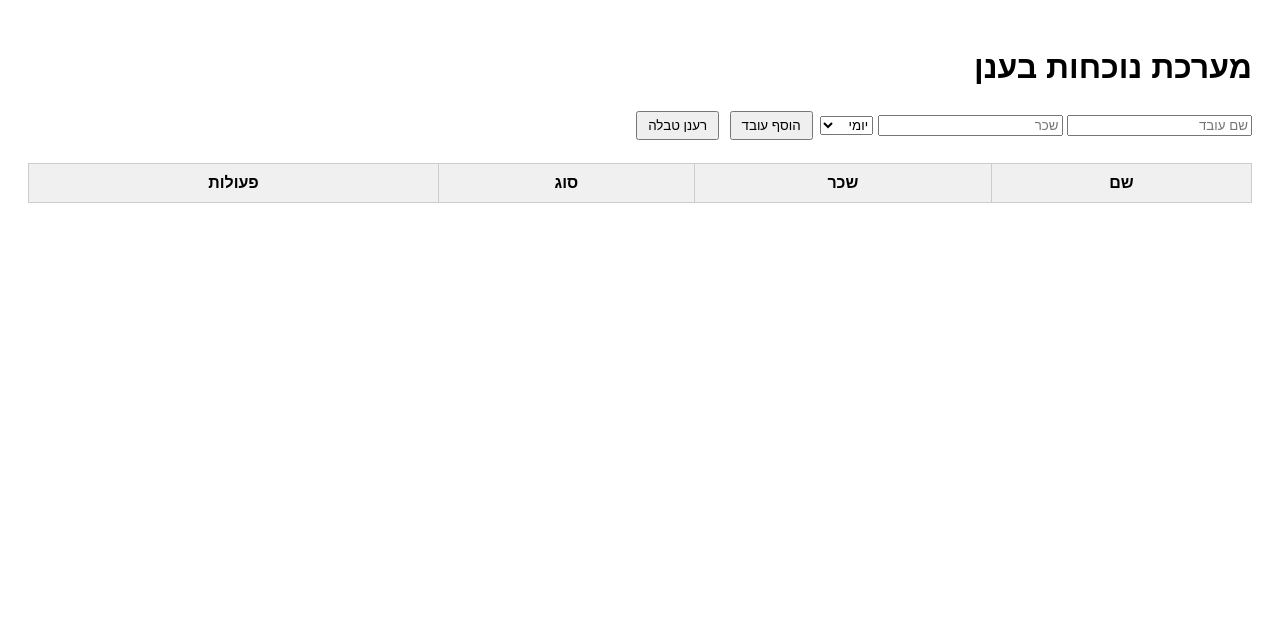
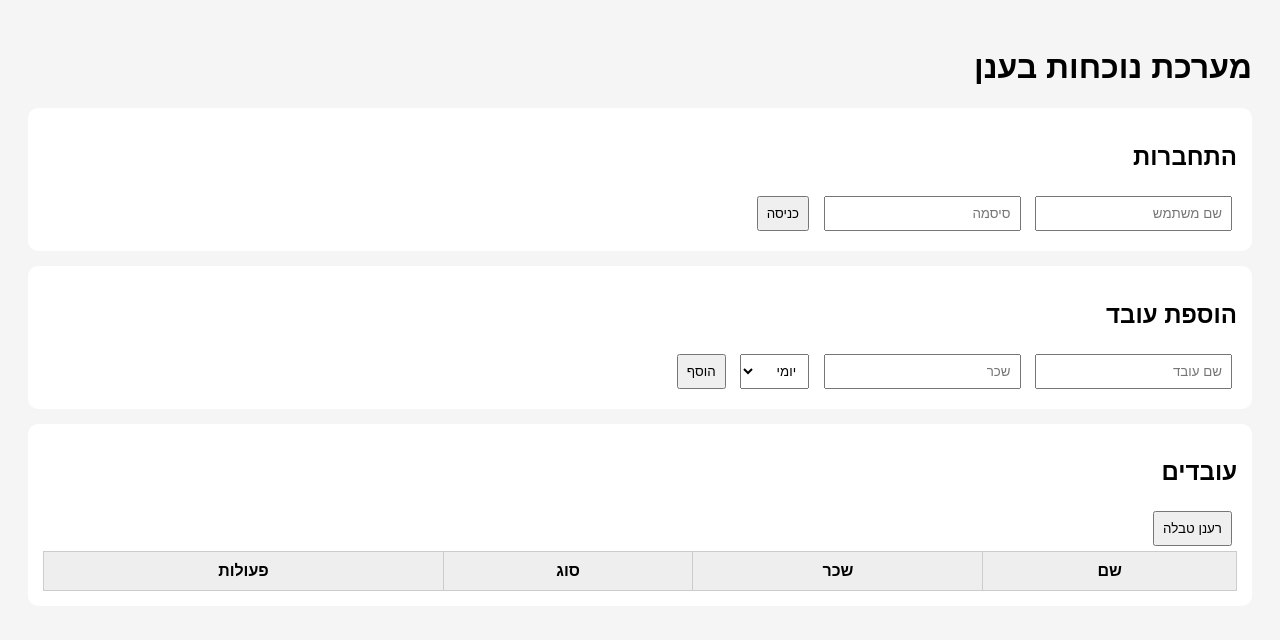
Before and after one commit to b0548545673-ops/attendance-system, a Flask app: page / in a window 1280 px wide. Shown: the top 640 px of the page. Run offline with Flask 3, Linux system fonts and the light colour scheme; data that the repository does not hold is empty; some libraries are stand-ins or nearby versions.

Commit message:
full system ui

```diff
--- a/templates/index.html
+++ b/templates/index.html
@@ -1,28 +1,80 @@
 <!DOCTYPE html>
-<html>
+<html lang="he">
 <head>
     <meta charset="UTF-8">
     <title>מערכת נוכחות</title>
+
     <style>
-        body { font-family: Arial; direction: rtl; padding: 20px; }
-        table { width: 100%; border-collapse: collapse; margin-top: 20px; }
-        th, td { border: 1px solid #ccc; padding: 10px; text-align: center; }
-        th { background: #f0f0f0; }
-        button { margin: 3px; padding: 5px 10px; cursor: pointer; }
+        body {
+            font-family: Arial;
+            direction: rtl;
+            padding: 20px;
+            background: #f5f5f5;
+        }
+
+        .box {
+            background: white;
+            padding: 15px;
+            margin-bottom: 15px;
+            border-radius: 10px;
+        }
+
+        input, button, select {
+            padding: 8px;
+            margin: 5px;
+        }
+
+        table {
+            width: 100%;
+            border-collapse: collapse;
+            background: white;
+        }
+
+        th, td {
+            border: 1px solid #ccc;
+            padding: 10px;
+            text-align: center;
+        }
+
+        th {
+            background: #eee;
+        }
     </style>
 </head>
+
 <body>
 
 <h1>מערכת נוכחות בענן</h1>
 
+<!-- ================= LOGIN ================= -->
+<div class="box">
+    <h2>התחברות</h2>
+
+    <input id="user" placeholder="שם משתמש">
+    <input id="pass" type="password" placeholder="סיסמה">
+
+    <button onclick="login()">כניסה</button>
+</div>
+
+<!-- ================= ADD EMPLOYEE ================= -->
+<div class="box">
+    <h2>הוספת עובד</h2>
+
     <input id="name" placeholder="שם עובד">
     <input id="salary" placeholder="שכר">
+
     <select id="type">
-    <option>יומי</option>
-    <option>שעתי</option>
+        <option value="יומי">יומי</option>
+        <option value="שעתי">שעתי</option>
     </select>
 
-<button onclick="addEmployee()">הוסף עובד</button>
+    <button onclick="addEmployee()">הוסף</button>
+</div>
+
+<!-- ================= EMPLOYEES TABLE ================= -->
+<div class="box">
+    <h2>עובדים</h2>
+
     <button onclick="loadEmployees()">רענן טבלה</button>
 
     <table>
@@ -34,10 +86,32 @@
             <th>פעולות</th>
         </tr>
         </thead>
+
         <tbody id="list"></tbody>
     </table>
+</div>
 
 <script>
+
+async function login() {
+    const res = await fetch("/login", {
+        method: "POST",
+        headers: {"Content-Type": "application/json"},
+        body: JSON.stringify({
+            username: document.getElementById("user").value,
+            password: document.getElementById("pass").value
+        })
+    });
+
+    const data = await res.json();
+
+    if (data.status === "ok") {
+        alert("התחברת בהצלחה");
+    } else {
+        alert("שם משתמש או סיסמה שגויים");
+    }
+}
+
 async function addEmployee() {
     await fetch("/add_employee", {
         method: "POST",
@@ -68,7 +142,8 @@ async function loadEmployees() {
                 <button onclick="clockIn('${e[1]}')">כניסה</button>
                 <button onclick="clockOut('${e[1]}')">יציאה</button>
             </td>
-        </tr>`;
+        </tr>
+        `;
     });
 
     document.getElementById("list").innerHTML = html;
@@ -91,6 +166,7 @@ async function clockOut(name) {
 }
 
 loadEmployees();
+
 </script>
 
 </body>
```
Lines whose indentation alone changed are shown as unchanged.
